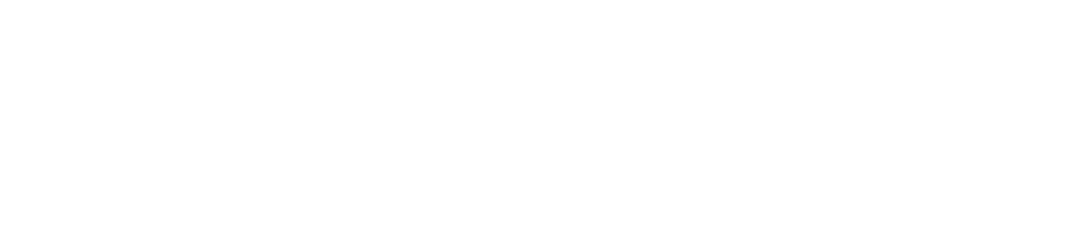
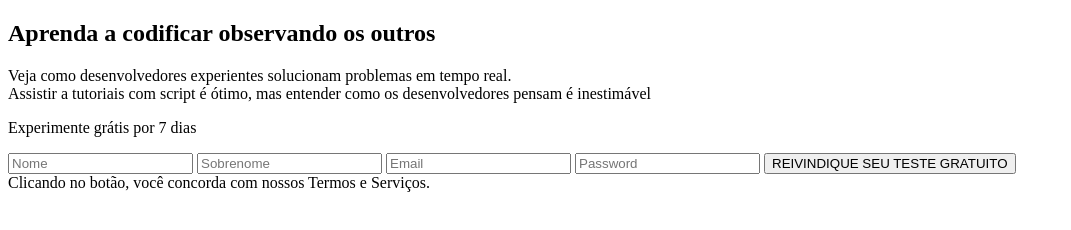
Before and after one commit to paulojacon/pagina-de-destino, a plain HTML site: page index.html in a window 1280 px wide. Shown: the whole page, without its empty margins (0-1071 px from the left). Drawn offline with Linux system fonts and the light colour scheme.

Commit message:
Finalizando HTML

```diff
--- a/index.html
+++ b/index.html
@@ -7,6 +7,31 @@
     <title>Document</title>
 </head>
 <body>
+    <div class="container">
+        <div class="content">
+            <div class="esquerda">
+                <h2 class="title">Aprenda a codificar observando os outros</h2>
+                <p class="paragrafo_esquerda">Veja como desenvolvedores experientes solucionam problemas em tempo real. <br>
+                    Assistir a tutoriais com script é ótimo, mas entender como os desenvolvedores pensam é inestimável</p>
+            </div>
 
+            <div class="direita">
+                <div class="promocao">
+                    <p>Experimente grátis por 7 dias</p>
+                </div>
+                    <div>
+                        <form>
+                            <input type="text" name="primeiro_nome" id="primeiro_nome"
+                            placeholder="Nome">
+                            <input type="text" name="sobrenome" id="sobrenome" placeholder="Sobrenome">
+                            <input type="email" name="email" id="email" placeholder="Email">
+                            <input type="password" name="senha" id="senha" placeholder="Password">
+                            <input type="button" value="REIVINDIQUE SEU TESTE GRATUITO">
+                        </form>
+                        <span>Clicando no botão, você concorda com nossos Termos e Serviços.</span>
+                    </div>
+            </div>
+        </div>
+    </div>
 </body>
 </html>
```
